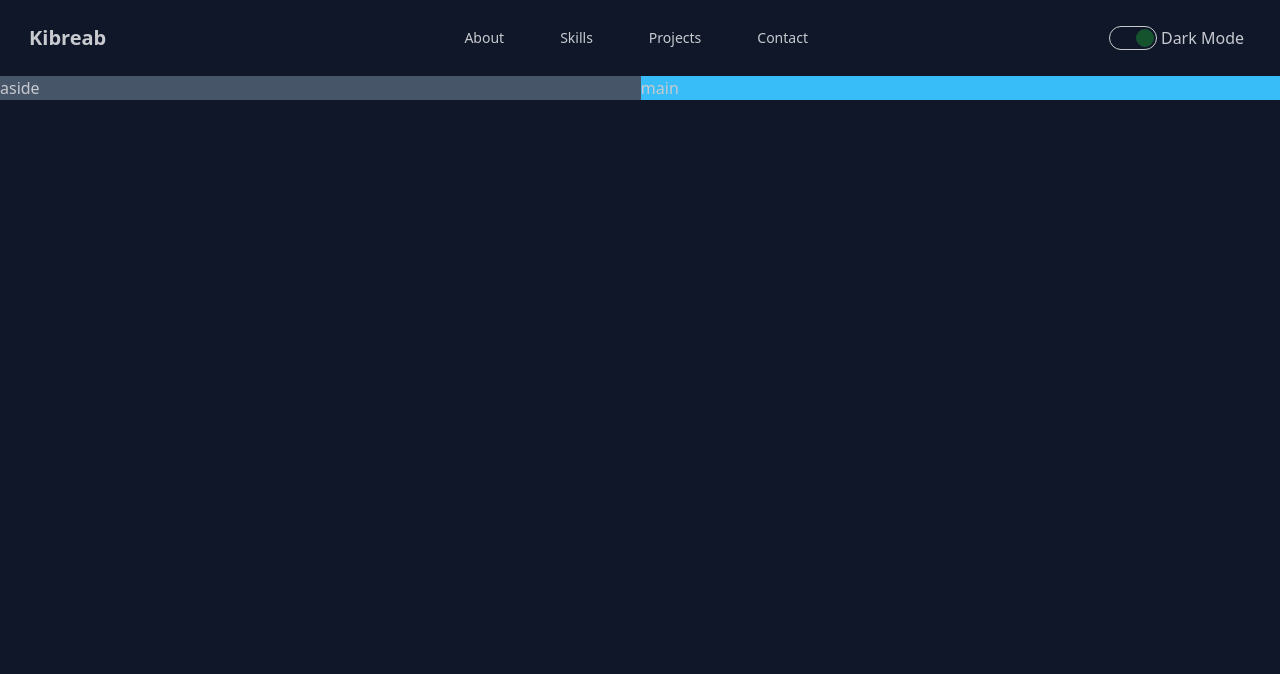
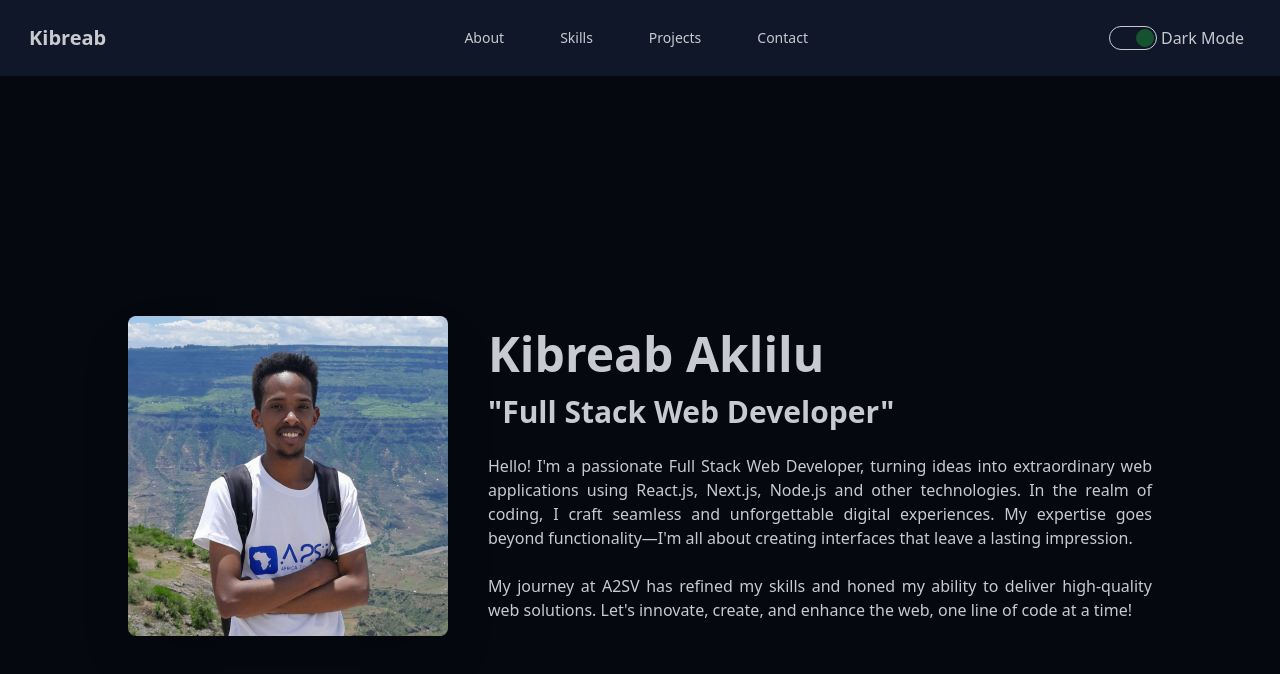
Before and after one commit to Keba777/Kibreab-Aklilu-Portfolio, a React (Vite) app: page / in a window 1280 px wide. Shown: the top 674 px of the page. Built offline with nearby package versions, Linux system fonts and the light colour scheme.

Commit message:
Build Hero component

```diff
--- a/src/App.tsx
+++ b/src/App.tsx
@@ -1,13 +1,13 @@
+import Hero from "./components/Hero";
 import NavBar from "./components/NavBar";
 
 function App() {
   return (
     <>
       <NavBar />
-      <div className="md:grid grid-flow-col ">
-        <aside className="bg-slate-600">aside</aside>
-        <main className="bg-sky-400">main</main>
-      </div>
+      <main>
+        <Hero />
+      </main>
     </>
   );
 }
--- /dev/null
+++ b/src/components/Hero.tsx
@@ -0,0 +1,35 @@
+import Profile from "../assets/profile.jpg";
+
+const Hero = () => {
+  return (
+    <div className="hero min-h-screen bg-base-200 px-28">
+      <div className="hero-content flex-col lg:flex-row">
+        <img
+          src={Profile}
+          alt="Profile Picture"
+          className="max-w-xs rounded-lg shadow-2xl mr-6"
+        />
+
+        <div>
+          <h2 className="text-5xl  font-bold mb-4">Kibreab Aklilu</h2>
+          <h2 className="text-3xl  font-bold">"Full Stack Web Developer"</h2>
+          <p className="py-6 text-justify">
+            Hello! I'm a passionate Full Stack Web Developer, turning ideas into
+            extraordinary web applications using React.js, Next.js, Node.js and
+            other technologies. In the realm of coding, I craft seamless and
+            unforgettable digital experiences. My expertise goes beyond
+            functionality—I'm all about creating interfaces that leave a lasting
+            impression.
+          </p>
+          <p className="text-justify">
+            My journey at A2SV has refined my skills and honed my ability to
+            deliver high-quality web solutions. Let's innovate, create, and
+            enhance the web, one line of code at a time!
+          </p>
+        </div>
+      </div>
+    </div>
+  );
+};
+
+export default Hero;
```
Also changed, not shown: src/assets/profile.jpg (added).
